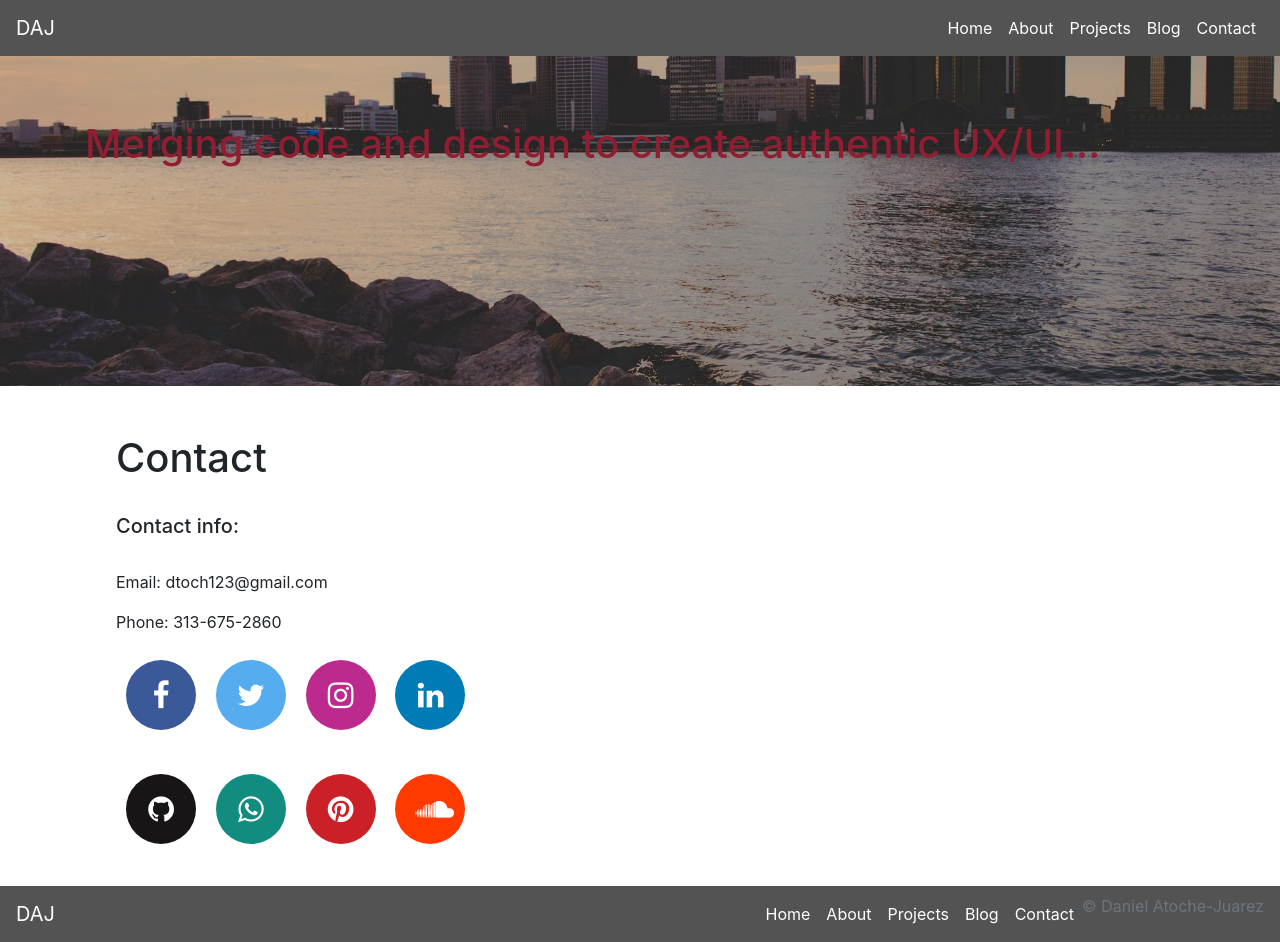
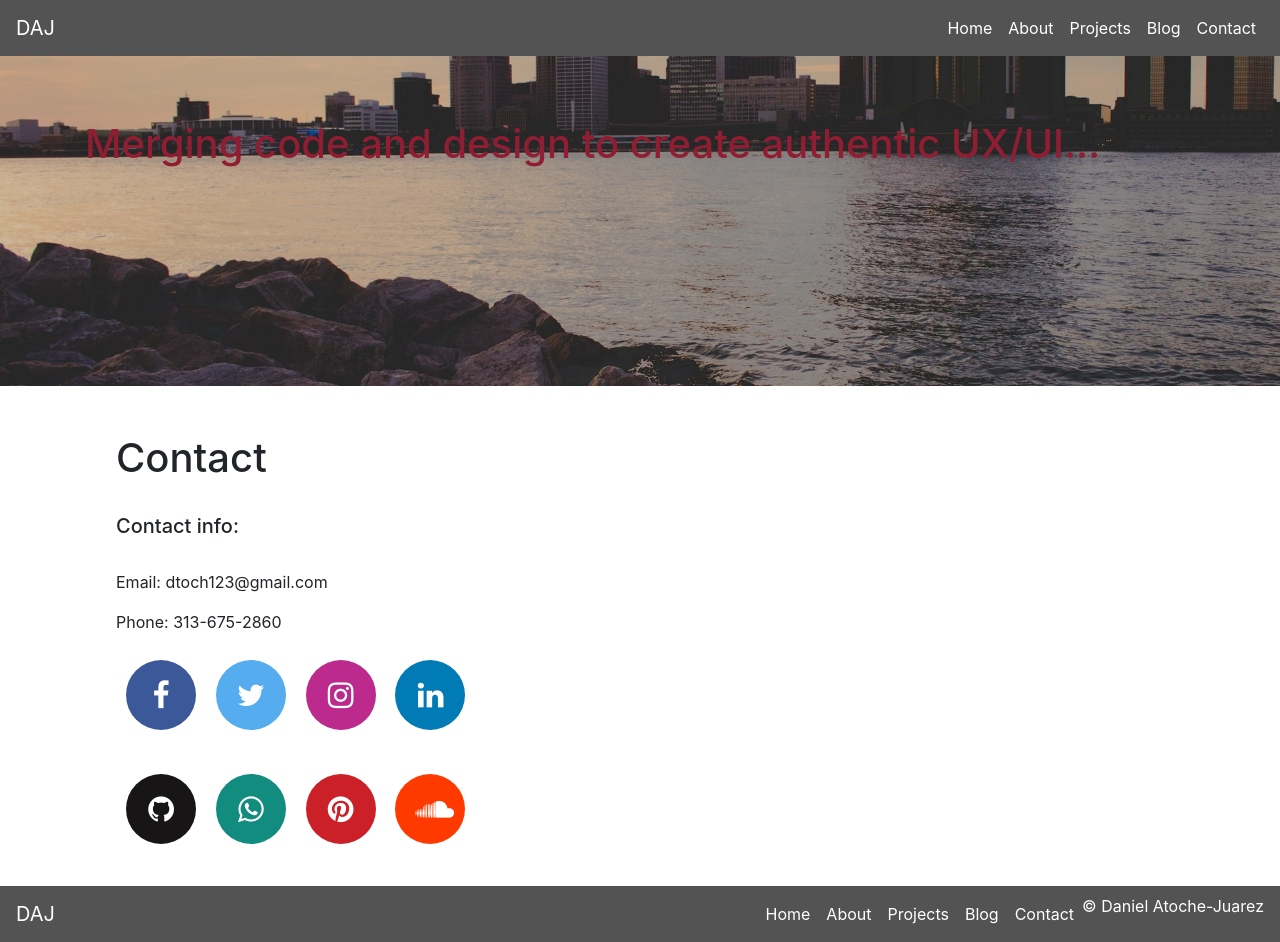
Before and after one commit to datoche-juarez/personal-site, a React (Create React App) app: page /contact in a window 1280 px wide. Built offline with nearby package versions, Linux system fonts and the light colour scheme.

Commit message:
Fixed copyright color...

```diff
--- a/src/components/Footer.jsx
+++ b/src/components/Footer.jsx
@@ -52,7 +52,7 @@ export const Footer = () => (
               <Link to="/contact">Contact</Link>
             </Nav.Link>
           </Nav.Item>
-          <p class="text-muted">&copy; Daniel Atoche-Juarez</p>
+          <p class="text-white">&copy; Daniel Atoche-Juarez</p>
         </Nav>
       </Navbar.Collapse>
     </Navbar>
```
